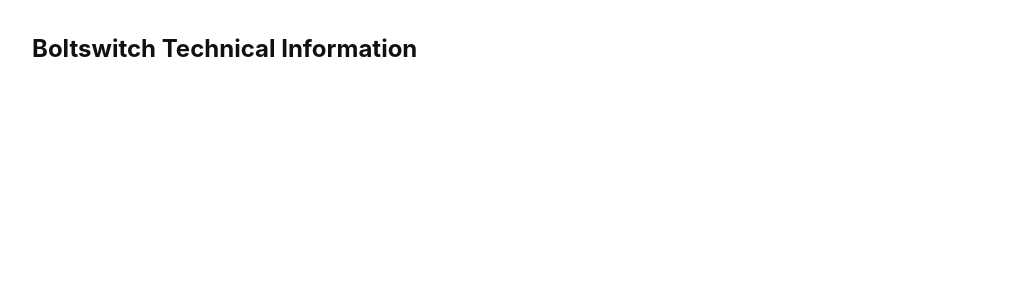
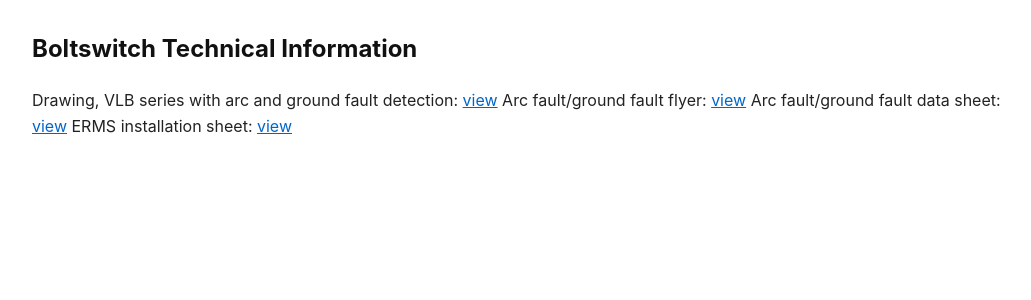
Before and after one commit to epecsupport/Service, a Jekyll site: the page built from tech/boltswitch/boltswitch.md, in a window 1280 px wide. Shown: the top 300 px of the page, without its empty margins (108-1139 px from the left). Built offline with Jekyll 4.4.1, drawn with Linux system fonts in a browser that asks for light colours.

Commit message:
Update boltswitch.md

```diff
--- a/tech/boltswitch/boltswitch.md
+++ b/tech/boltswitch/boltswitch.md
@@ -5,3 +5,8 @@ autolink: true
 ---
 
 ## Boltswitch Technical Information
+
+Drawing, VLB series with arc and ground fault detection: [view](library/O-1201A_VLB_GF_AF_Rogowski_8_20_2025.pdf)
+Arc fault/ground fault flyer: [view](library/arcfault-groundfault-flyer.pdf)
+Arc fault/ground fault data sheet: [view](library/arcfault-groundfault-data-sheet.pdf)
+ERMS installation sheet: [view](library/erms-installation.pdf)
```
